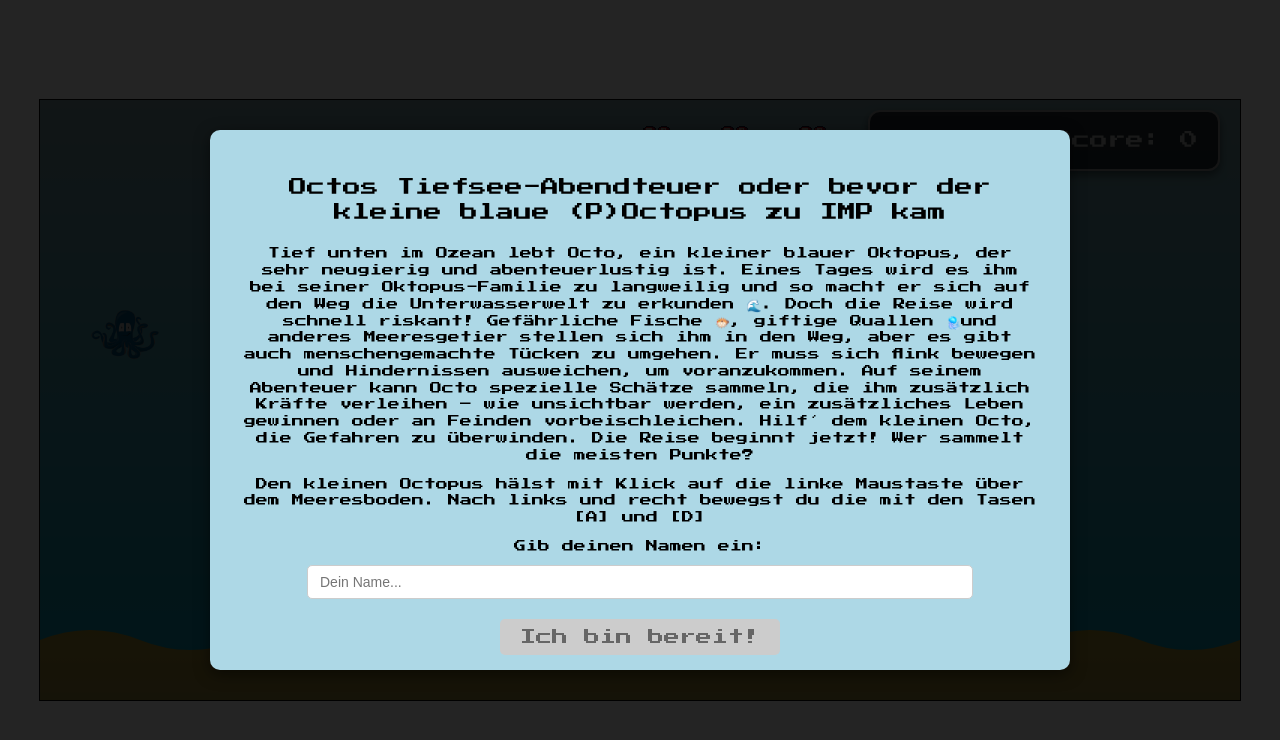
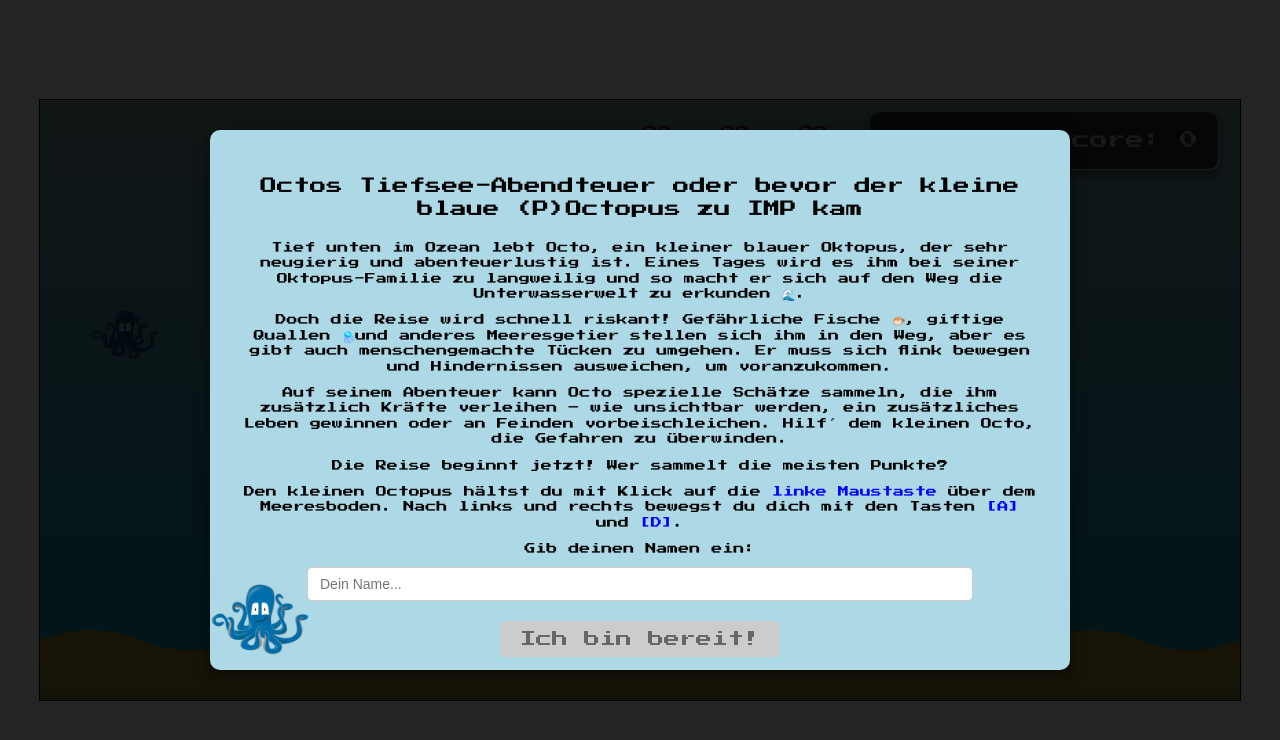
Before and after one commit to FxHaa/floppypoct, a React (Vite) app: page / in a window 1280 px wide. Shown: the top 740 px of the page. Built offline with nearby package versions, Linux system fonts and the light colour scheme.

Commit message:
Update level configs and enhance UI with styling improvements
Adjusted mob configuration frequencies for better gameplay balance. Enhanced UI with updated font size, added a background image, and improved game instructions for clarity and visual appeal.

```diff
--- a/src/Flappypoct.tsx
+++ b/src/Flappypoct.tsx
@@ -779,10 +779,15 @@ const Flappypoct = () => {
                     maxWidth: "800px",
                     textAlign: "center",
                     boxShadow: "0px 4px 15px rgba(0, 0, 0, 0.5)",
-                    fontSize: "12px", // Schriftgröße reduziert
+                    fontSize: "11px", // Schriftgröße reduziert
                     lineHeight: "1.4", // Absatzzeilenhöhe anpassen
                     color: 'black',
                     zIndex: 1200,
+                    backgroundImage: `url(public/poctopus.png)`,
+                    backgroundSize: "100px", // Reduziert die Größe des Bildes
+                    backgroundRepeat: "no-repeat", // Keine Wiederholungen des Bildes
+                    backgroundPosition: "left bottom", // Bild in die linke
+
                   }}
               >
                 <h2 style={{marginBottom: "20px", fontWeight: "bold"}}>
@@ -792,18 +797,27 @@ const Flappypoct = () => {
                   Tief unten im Ozean lebt Octo, ein kleiner blauer Oktopus, der sehr neugierig und
                   abenteuerlustig ist. Eines Tages wird es ihm bei seiner Oktopus-Familie zu
                   langweilig und so macht er sich auf den Weg die Unterwasserwelt zu erkunden 🌊.
+                </p>
+                <p>
                   Doch die Reise wird schnell riskant! Gefährliche Fische 🐡, giftige Quallen 🪼und
                   anderes Meeresgetier stellen sich ihm in den Weg, aber es gibt auch
                   menschengemachte Tücken zu umgehen. Er muss sich flink bewegen und Hindernissen
                   ausweichen, um voranzukommen.
+                </p>
+                <p>
                   Auf seinem Abenteuer kann Octo spezielle Schätze sammeln, die ihm zusätzlich
                   Kräfte verleihen – wie unsichtbar werden, ein zusätzliches Leben gewinnen oder an
-                  Feinden vorbeischleichen.
-                  Hilf´ dem kleinen Octo, die Gefahren zu überwinden. Die Reise beginnt jetzt!
-                  Wer sammelt die meisten Punkte?
+                  Feinden vorbeischleichen. Hilf´ dem kleinen Octo, die Gefahren zu überwinden.
                 </p>
-                <p>Den kleinen Octopus hälst mit Klick auf die linke Maustaste über dem Meeresboden.
-                  Nach links und recht bewegst du die mit den Tasen [A] und [D] </p>
+                <p>Die Reise beginnt jetzt! Wer sammelt die meisten Punkte?</p>
+                <p>
+                  Den kleinen Octopus hältst du mit Klick auf die <span style={{fontWeight: "bold", color: "blue"}}>linke Maustaste</span> über
+                  dem
+                  Meeresboden.
+                  Nach links und rechts bewegst du dich mit den Tasten
+                  <span style={{fontWeight: "bold", color: "blue"}}> [A]</span> und
+                  <span style={{fontWeight: "bold", color: "blue"}}> [D]</span>.
+                </p>
                 {/* Namensfeld */}
                 <label htmlFor="player-name"
                        style={{display: "block", marginBottom: "10px", fontWeight: "bold"}}>Gib
--- a/src/config/levelConfigs.tsx
+++ b/src/config/levelConfigs.tsx
@@ -1,10 +1,10 @@
 const levelConfigs = [
   {
     level: 1,
-    mobTypes: ["Fish"],
-    jellyfishConfig: { frequency: 500, speed: 2 },
-    seaUrchinConfig: { frequency: 500, speed: 5, verticalRange: 2 }, // Sea Urchin put the im Level
-    anchorConfig: { frequency: 500, acceleration: 0.3, initialSpeed: 2 }, //
+    mobTypes: ["Anchor"],
+    jellyfishConfig: { frequency: 15000, speed: 2 },
+    seaUrchinConfig: { frequency: 15000, speed: 5, verticalRange: 2 }, // Sea Urchin im Level
+    anchorConfig: { frequency: 2000, acceleration: 0.3, initialSpeed: 2 }, //
   },
   {
     level: 2,
@@ -32,7 +32,7 @@ const levelConfigs = [
     mobTypes: ["Anchor"],
     jellyfishConfig: { frequency: 15000, speed: 2 },
     seaUrchinConfig: { frequency: 15000, speed: 5, verticalRange: 2 }, // Sea Urchin im Level
-    anchorConfig: { frequency: 2000, acceleration: 0.3, initialSpeed: 2 }, //
+    anchorConfig: { frequency: 1000, acceleration: 0.3, initialSpeed: 2 }, //
   },
   {
     level: 6,
```
